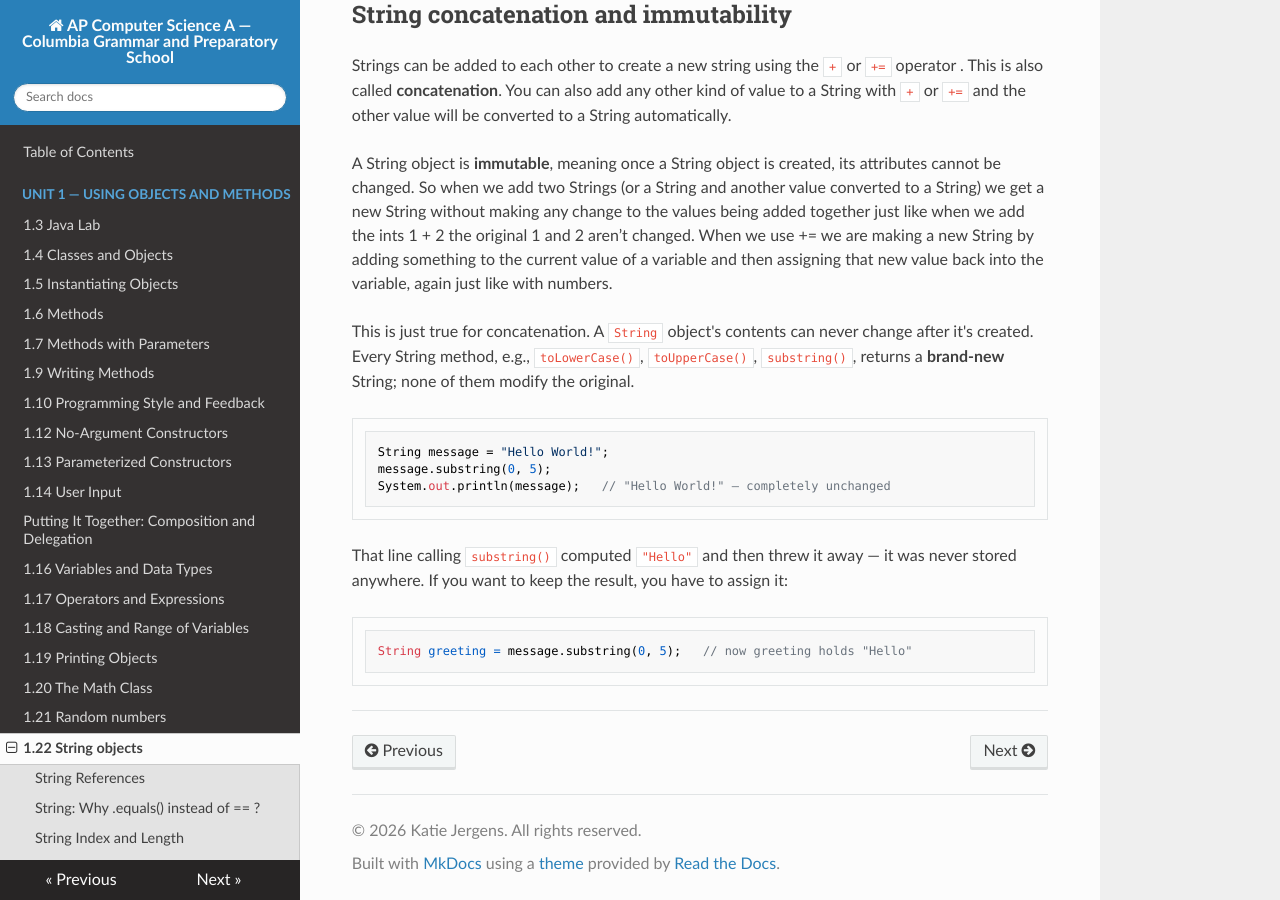
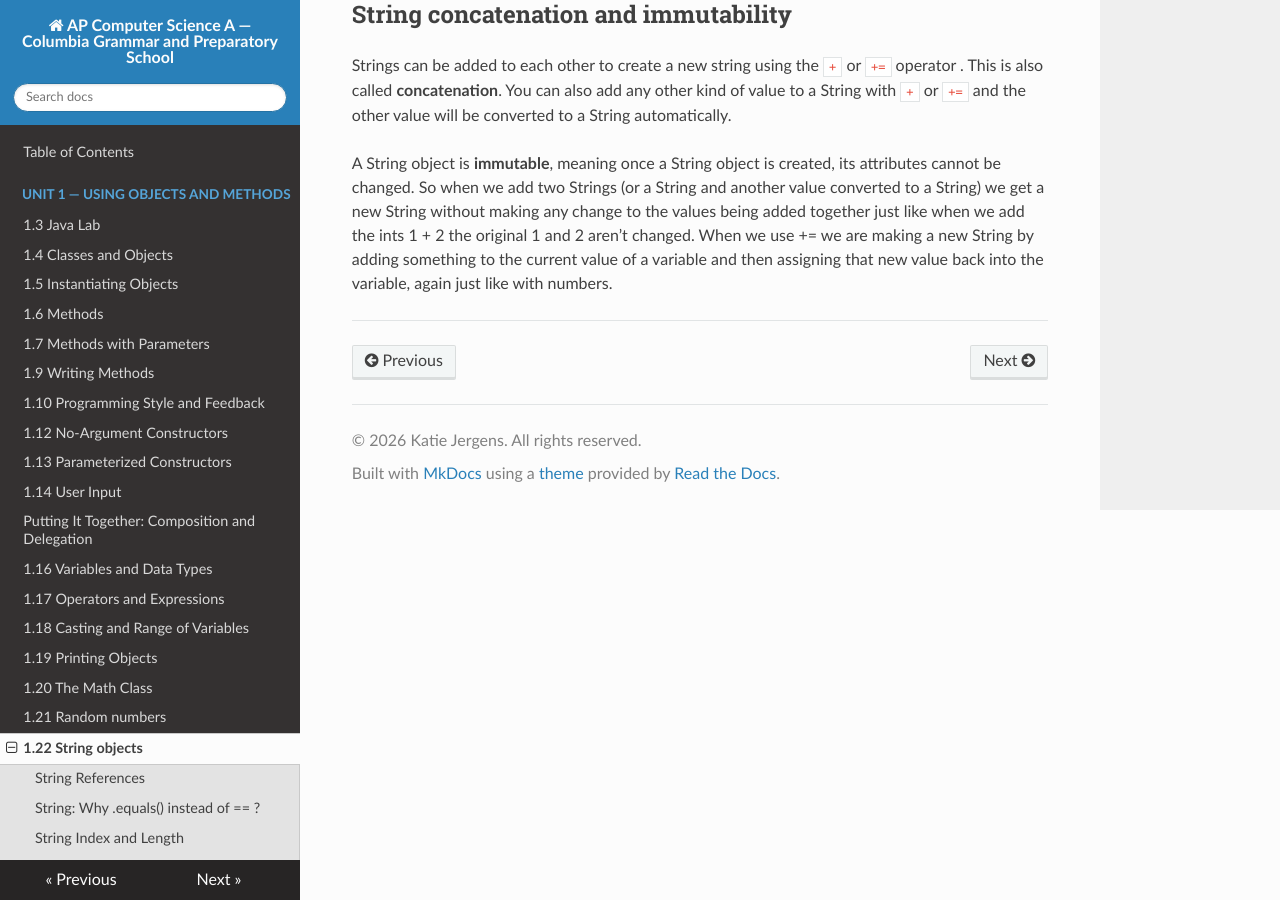
Before and after one commit to kjergens/apcsa-site, an MkDocs documentation site: the page built from docs/unit1/notes_22_strings.md, in a window 1280 px wide and 900 px high, scrolled down 2380 px. Built offline with MkDocs 1.6.1, drawn with Linux system fonts in a browser that asks for light colours; nearby versions of some CDN libraries.

````diff
--- a/docs/unit1/notes_22_strings.md
+++ b/docs/unit1/notes_22_strings.md
@@ -89,19 +89,4 @@
 
 A String object is **immutable**, meaning once a String object is created, its attributes cannot be changed. So when we add two Strings (or a String and another value converted to a String) we get a new String without making any change to the values being added together just like when we add the ints 1 + 2 the original 1 and 2 aren’t changed. When we use += we are making a new String by adding something to the current value of a variable and then assigning that new value back into the variable, again just like with numbers.
 
-This is just true for concatenation. A `String` object's contents can never change after it's created. Every String method, e.g., `toLowerCase()`, `toUpperCase()`, `substring()`, returns a **brand-new** String; none of them modify the original.
-
-
-```java
-String message = "Hello World!";
-message.substring(0, 5);
-System.out.println(message);   // "Hello World!" — completely unchanged
-```
-
-That line calling `substring()` computed `"Hello"` and then threw it away — it was never stored anywhere. If you want to keep the result, you have to assign it:
-
-```java
-String greeting = message.substring(0, 5);   // now greeting holds "Hello"
-```
-
 ---
````
Also changed, not shown: docs/unit1/notes_23_string_methods.md (+1 -1 lines).
